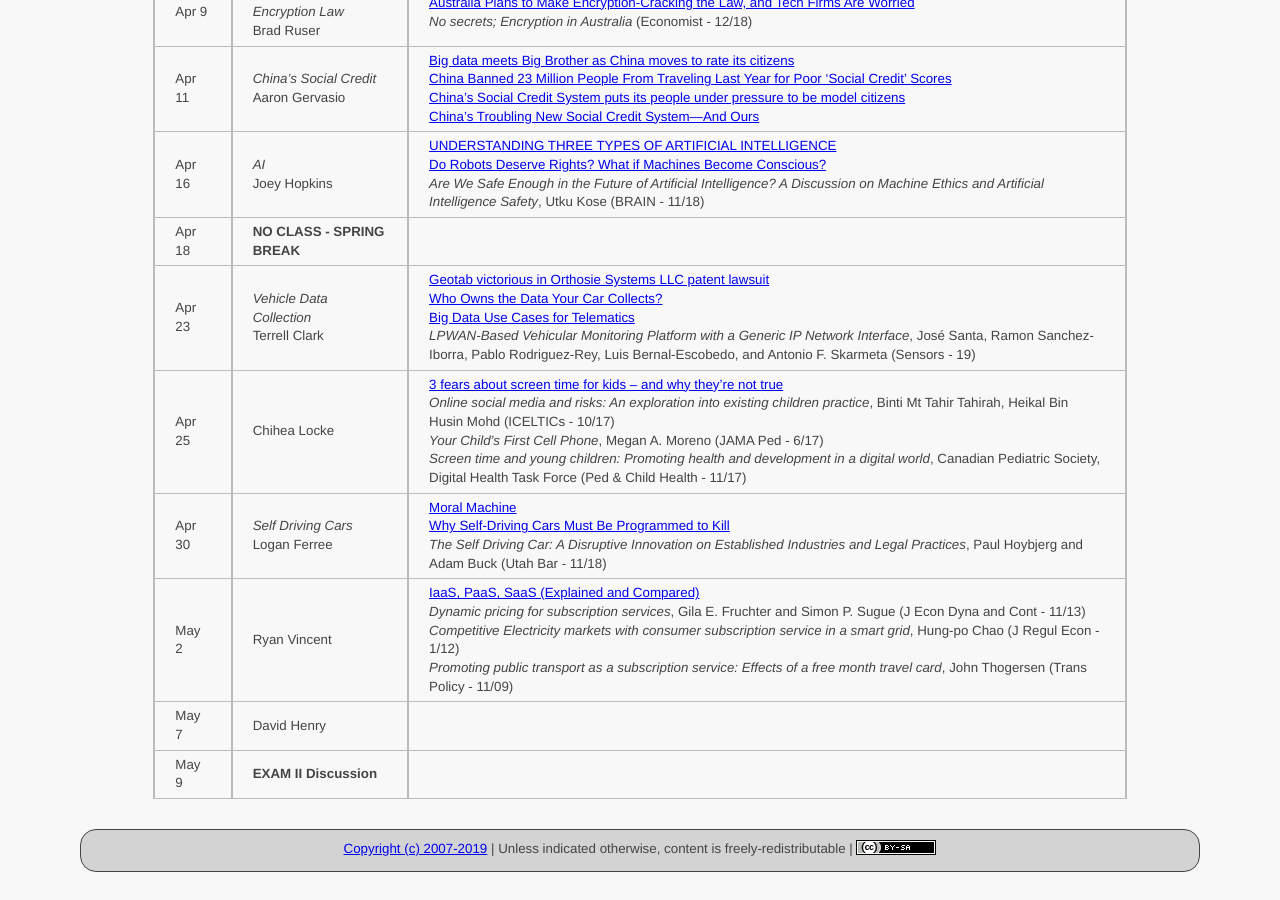
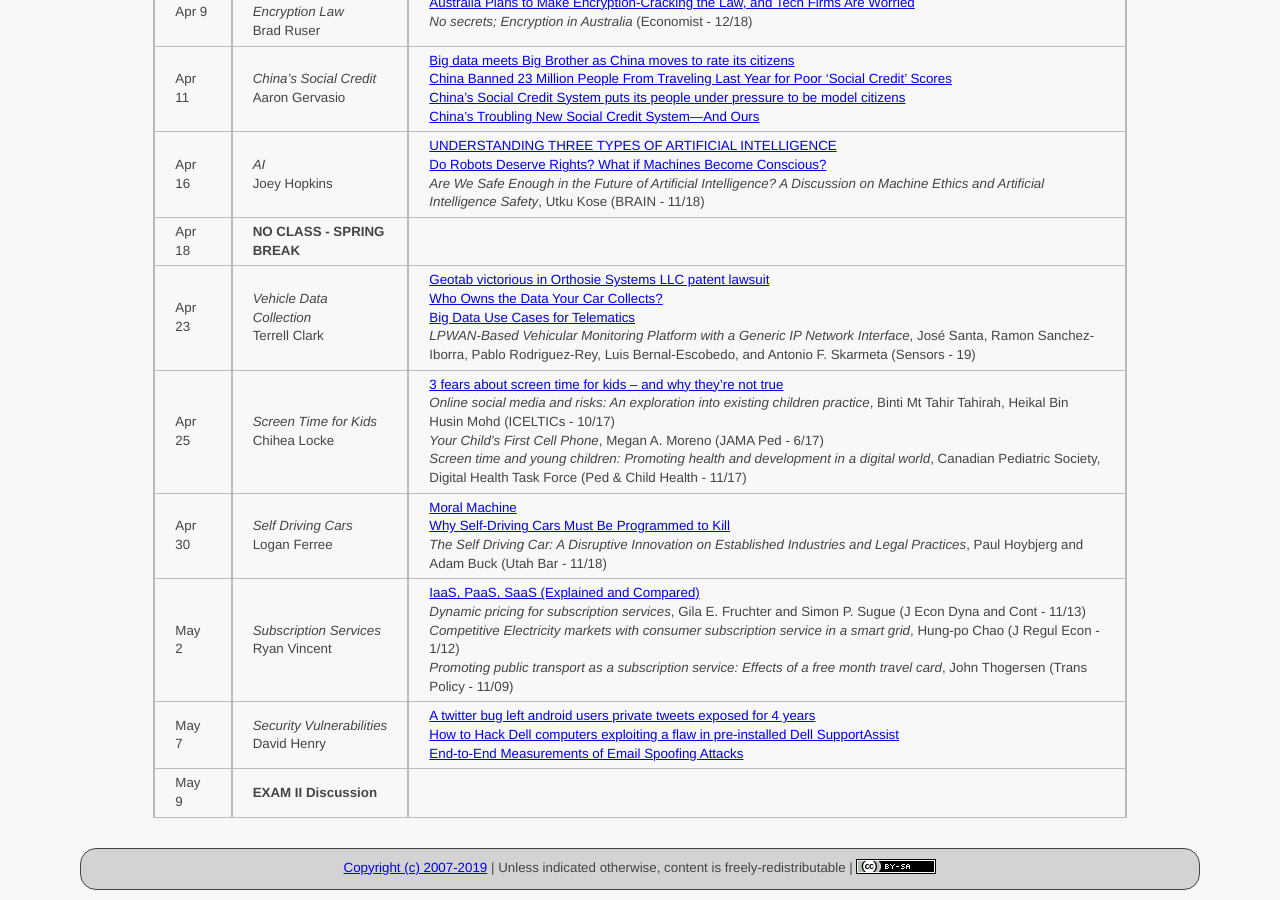
Before and after one commit to ycpcs/cs456-spring2019, a Jekyll site: the page built from schedule/index.md, in a window 1280 px wide and 900 px high, scrolled down 1801 px. Built offline with Jekyll 4.4.1, drawn with Linux system fonts in a browser that asks for light colours.

Commit message:
add David’s articles
add David’s articles

```diff
--- a/schedule/index.md
+++ b/schedule/index.md
@@ -40,10 +40,10 @@ All reading materials can be accessed via [Schmidt Library](http://library.ycp.e
 > Apr 16 | *AI* <br /> Joey Hopkins | [UNDERSTANDING THREE TYPES OF ARTIFICIAL INTELLIGENCE](https://www.analyticsinsight.net/understanding-three-types-of-artificial-intelligence/) <br /> [Do Robots Deserve Rights? What if Machines Become Conscious?](https://www.youtube.com/watch?v=DHyUYg8X31c) <br /> *Are We Safe Enough in the Future of Artificial Intelligence? A Discussion on Machine Ethics and Artificial Intelligence Safety*, Utku Kose (BRAIN - 11/18) |
 > Apr 18 | **NO CLASS - SPRING BREAK** | |
 > Apr 23 | *Vehicle Data Collection* <br /> Terrell Clark | [Geotab victorious in Orthosie Systems LLC patent lawsuit](https://www.geotab.com/press-release/geotab-wins-in-os-llc-patent-lawsuit/) <br /> [Who Owns the Data Your Car Collects?](https://www.consumerreports.org/automotive-technology/who-owns-the-data-your-car-collects/) <br /> [Big Data Use Cases for Telematics](https://www.geotab.com/blog/big-data-use-cases/) <br /> *LPWAN-Based Vehicular Monitoring Platform with a Generic IP Network Interface*, José Santa, Ramon Sanchez-Iborra, Pablo Rodriguez-Rey, Luis Bernal-Escobedo, and Antonio F. Skarmeta (Sensors - 19) |
-> Apr 25 | Chihea Locke        | [3 fears about screen time for kids -- and why they're not true](https://www.youtube.com/watch?v=8woKcr7u-YQ) <br /> *Online social media and risks: An exploration into existing children practice*, Binti Mt Tahir Tahirah, Heikal Bin Husin Mohd (ICELTICs - 10/17) <br /> *Your Child’s First Cell Phone*, Megan A. Moreno (JAMA Ped - 6/17) <br /> *Screen time and young children: Promoting health and development in a digital world*, Canadian Pediatric Society, Digital Health Task Force (Ped & Child Health - 11/17)|
+> Apr 25 | *Screen Time for Kids* <br /> Chihea Locke        | [3 fears about screen time for kids -- and why they're not true](https://www.youtube.com/watch?v=8woKcr7u-YQ) <br /> *Online social media and risks: An exploration into existing children practice*, Binti Mt Tahir Tahirah, Heikal Bin Husin Mohd (ICELTICs - 10/17) <br /> *Your Child’s First Cell Phone*, Megan A. Moreno (JAMA Ped - 6/17) <br /> *Screen time and young children: Promoting health and development in a digital world*, Canadian Pediatric Society, Digital Health Task Force (Ped & Child Health - 11/17)|
 > Apr 30 | *Self Driving Cars* <br /> Logan Ferree | [Moral Machine](http://moralmachine.mit.edu) <br /> [Why Self-Driving Cars Must Be Programmed to Kill](https://www.technologyreview.com/s/542626/why-self-driving-cars-must-be-programmed-to-kill/) <br /> *The Self Driving Car: A Disruptive Innovation on Established Industries and Legal Practices*, Paul Hoybjerg and Adam Buck (Utah Bar - 11/18) |
-> May 2  | Ryan Vincent        | [IaaS, PaaS, SaaS (Explained and Compared)](https://apprenda.com/library/paas/iaas-paas-saas-explained-compared/) <br /> *Dynamic pricing for subscription services*, Gila E. Fruchter and Simon P. Sugue (J Econ Dyna and Cont - 11/13) <br /> *Competitive Electricity markets with consumer subscription service in a smart grid*, Hung-po Chao (J Regul Econ - 1/12) <br /> *Promoting public transport as a subscription service: Effects of a free month travel card*, John Thogersen (Trans Policy - 11/09) |
-> May 7  | David Henry         | |
+> May 2  | *Subscription Services* <br /> Ryan Vincent        | [IaaS, PaaS, SaaS (Explained and Compared)](https://apprenda.com/library/paas/iaas-paas-saas-explained-compared/) <br /> *Dynamic pricing for subscription services*, Gila E. Fruchter and Simon P. Sugue (J Econ Dyna and Cont - 11/13) <br /> *Competitive Electricity markets with consumer subscription service in a smart grid*, Hung-po Chao (J Regul Econ - 1/12) <br /> *Promoting public transport as a subscription service: Effects of a free month travel card*, John Thogersen (Trans Policy - 11/09) |
+> May 7  | *Security Vulnerabilities* <br /> David Henry         | [A twitter bug left android users private tweets exposed for 4 years](https://thehackernews.com/2019/01/twitter-privacy-settings.html) <br /> [How to Hack Dell computers exploiting a flaw in pre-installed Dell SupportAssist](https://securityaffairs.co/wordpress/84803/hacking/dell-supportassist-flaw.html) <br /> [End-to-End Measurements of Email Spoofing Attacks](https://people.cs.vt.edu/gangwang/usenix-draft.pdf) |
 > May 9  | **EXAM II Discussion**         | |
 
 
```
